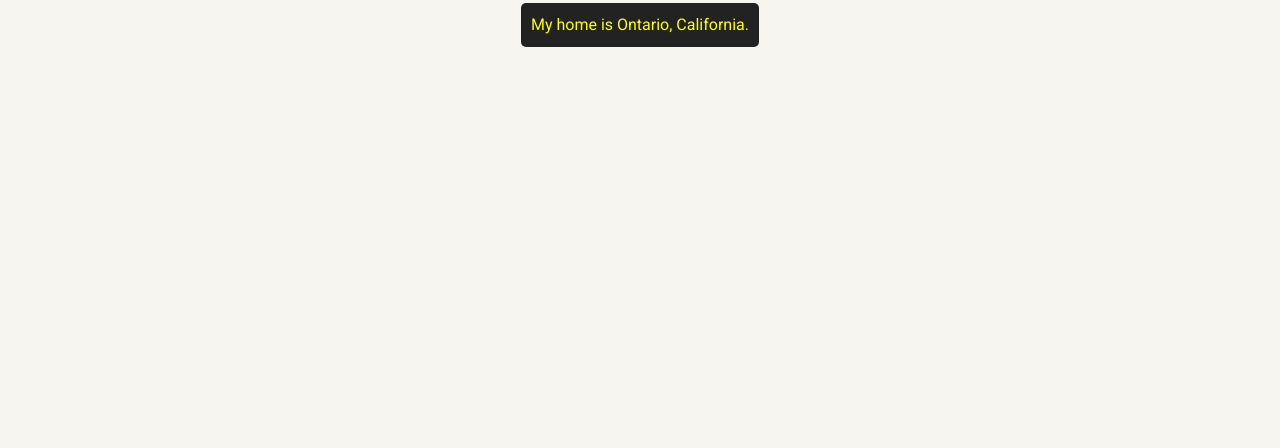
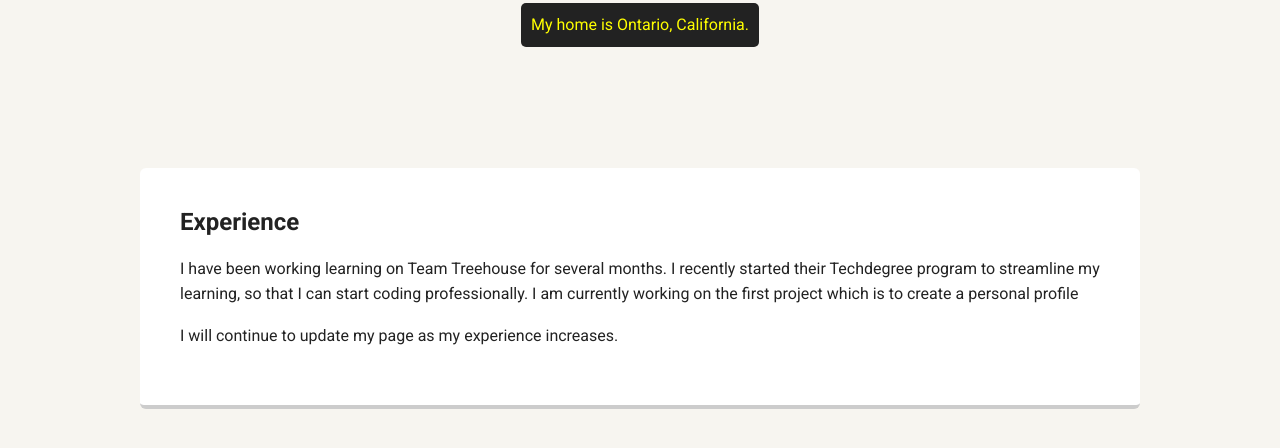
Before and after one commit to JorgeLopez3092/techdegree-project-1, a plain HTML site: page experience.html in a window 1280 px wide. Shown: the part 352-800 px from the top of the page. Drawn offline with Linux system fonts and the light colour scheme; a web font is replaced by a local one.

Commit message:
Added to Experience page
All the time i have for today.  Latest addition to the styles page was the expcard class.

```diff
--- a/experience.html
+++ b/experience.html
@@ -21,3 +21,12 @@
       <h1 class="tag name">Hello, I’m Jorge.</h1>
       <p class="tag location">My home is Ontario, California.</p>
     </header>
+
+    <main class="flex">
+      <div class="expcard">
+        <h2>Experience</h2>
+        <p>I have been working learning on Team Treehouse for several months.  I recently started their Techdegree program to streamline my learning, so that I can start coding professionally. I am currently working on the first project which is to create a personal profile</p>
+        <p>I will continue to update my page as my experience increases.</p>
+      </div>
+
+    </main>
--- a/styles.css
+++ b/styles.css
@@ -92,6 +92,16 @@ header .profile-image:hover {
   margin: 30px;
   padding: 20px 40px 40px;
   max-width: 500px;
+  text-align: left;
+  background: #fff;
+  border-bottom: 4px solid #ccc;
+  border-radius: 6px;
+  transition: all .5s;
+}
+.expcard{
+  margin: 30px;
+  padding: 20px 40px 40px;
+  max-width: 1000px;
   text-align: left;
   background: #fff;
   border-bottom: 4px solid #ccc;
```
